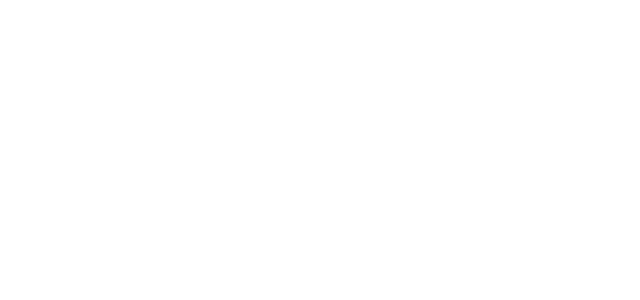
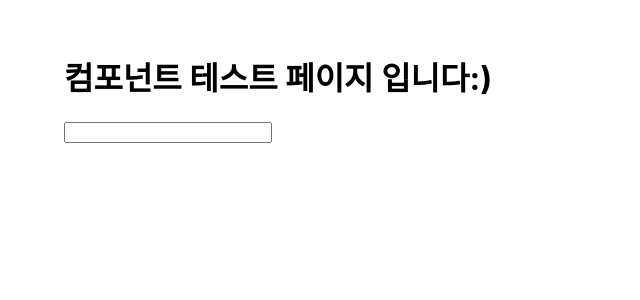
Before and after one commit to mococo-numble8/frontend, a React (Create React App) app: page /test in a window 1280 px wide. Before the commit this address had no page. Shown: the top 300 px of the page, without its empty margins (0-640 px from the left). Built offline with nearby package versions, Linux system fonts and the light colour scheme.

Commit message:
#3b058c 공통 컴포넌트 - TextInput 추가

```diff
--- a/src/App.tsx
+++ b/src/App.tsx
@@ -1,11 +1,17 @@
 import React from 'react';
 import { Routes, Route } from 'react-router-dom';
 import HomePage from './pages/HomePage';
+import ComponentTestPage from './components/common/test/ComponentTestPage';
+import TestContainer from './components/common/test/TestContainer';
 
 const App: React.FC = () => {
   return (
     <Routes>
       <Route path="/" element={<HomePage />} />
+      <Route
+        path="/test"
+        element={<ComponentTestPage>{<TestContainer />}</ComponentTestPage>}
+      />
     </Routes>
   );
 };
--- /dev/null
+++ b/src/components/common/TextInput.scss
@@ -0,0 +1,4 @@
+.input {
+  width: 200px;
+  color: red;
+}
--- /dev/null
+++ b/src/components/common/TextInput.tsx
@@ -0,0 +1,34 @@
+import React from 'react';
+import './TextInput.scss';
+
+interface PropsType {
+  type: string;
+  label?: string;
+  placeholder?: string;
+  onFocus?: (e: React.FocusEvent<HTMLInputElement, Element>) => void;
+  onChange?: (e: React.ChangeEvent<HTMLInputElement>) => void;
+}
+
+const TextInput = ({
+  type,
+  label,
+  placeholder,
+  onFocus,
+  onChange,
+}: PropsType) => {
+  return (
+    <>
+      <input
+        name="input"
+        placeholder={placeholder ? placeholder : ''}
+        onFocus={onFocus}
+        onChange={onChange}
+        className={'input'}
+        type={type}
+      />
+      <label htmlFor="input">{label}</label>
+    </>
+  );
+};
+
+export default TextInput;
--- /dev/null
+++ b/src/components/common/test/ComponentTestPage.scss
@@ -0,0 +1,6 @@
+.container {
+  display: flex;
+  flex-direction: column;
+  align-items: flex-start;
+  padding: 2rem 4rem;
+}
--- /dev/null
+++ b/src/components/common/test/ComponentTestPage.tsx
@@ -0,0 +1,17 @@
+import React from 'react';
+import './ComponentTestPage.scss';
+
+interface PropsType {
+  children: React.ReactNode;
+}
+
+const ComponentTestPage = ({ children }: PropsType) => {
+  return (
+    <div className="container">
+      <h1>컴포넌트 테스트 페이지 입니다:)</h1>
+      <div>{children}</div>
+    </div>
+  );
+};
+
+export default ComponentTestPage;
--- /dev/null
+++ b/src/components/common/test/TestContainer.tsx
@@ -0,0 +1,26 @@
+import React, { useEffect, useState } from 'react';
+import TextInput from '../TextInput';
+
+const TestContainer = () => {
+  const [input, setInput] = useState('');
+
+  const onFocus = (e: React.FocusEvent<HTMLInputElement, Element>) => {
+    console.log('on focus', e.currentTarget);
+  };
+
+  const onChange = (e: React.ChangeEvent<HTMLInputElement>) => {
+    setInput(e.currentTarget.value);
+  };
+
+  useEffect(() => {
+    console.log(input);
+  }, [input]);
+
+  return (
+    <div>
+      <TextInput onFocus={onFocus} type="text" onChange={onChange} />
+    </div>
+  );
+};
+
+export default TestContainer;
```
Also changed, not shown: src/components/common/test/TestContainer.scss (added).
